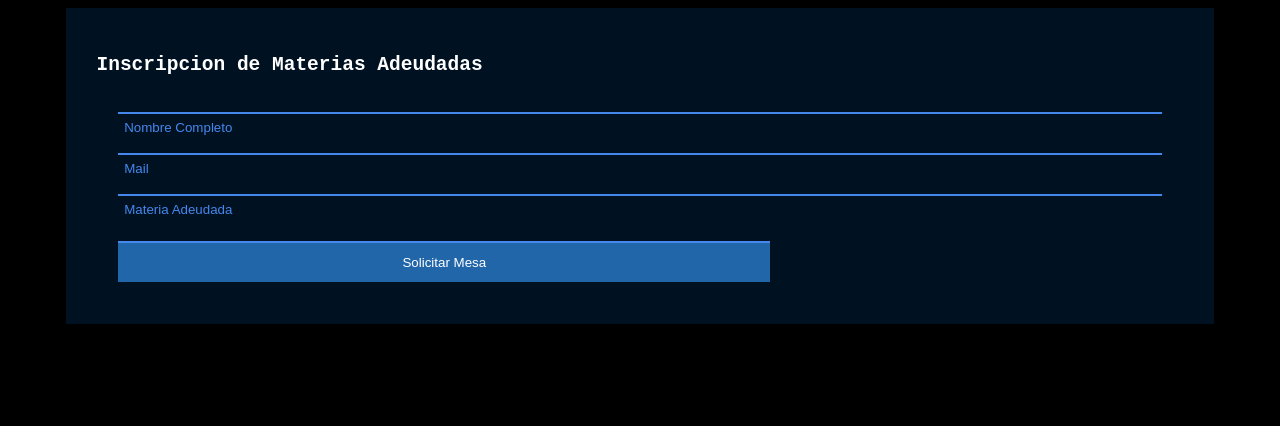
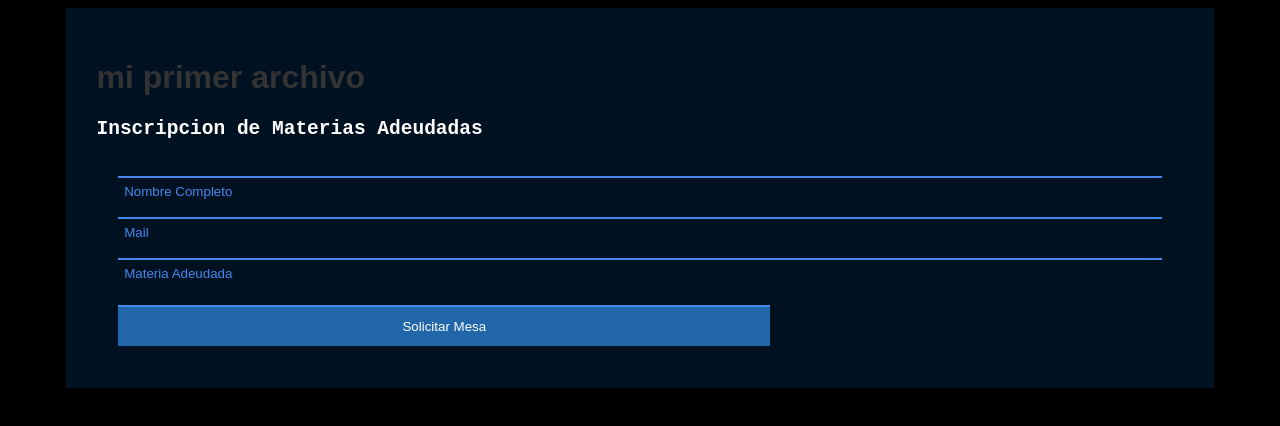
Before and after one commit to Piliansa/formulario, a plain HTML site: page index.html in a window 1280 px wide. Drawn offline with Linux system fonts and the light colour scheme.

Commit message:
Update index.html

```diff
--- a/index.html
+++ b/index.html
@@ -11,6 +11,7 @@
 
 <body>
     <form autocomplete="off">
+        <h1> mi primer archivo</h1>
         <h2>Inscripcion de Materias Adeudadas</h2>
         <input type="text" placeholder="Nombre Completo" id="nombre" required="">
         <input type="email" placeholder="Mail" id="mail" required="">
```
